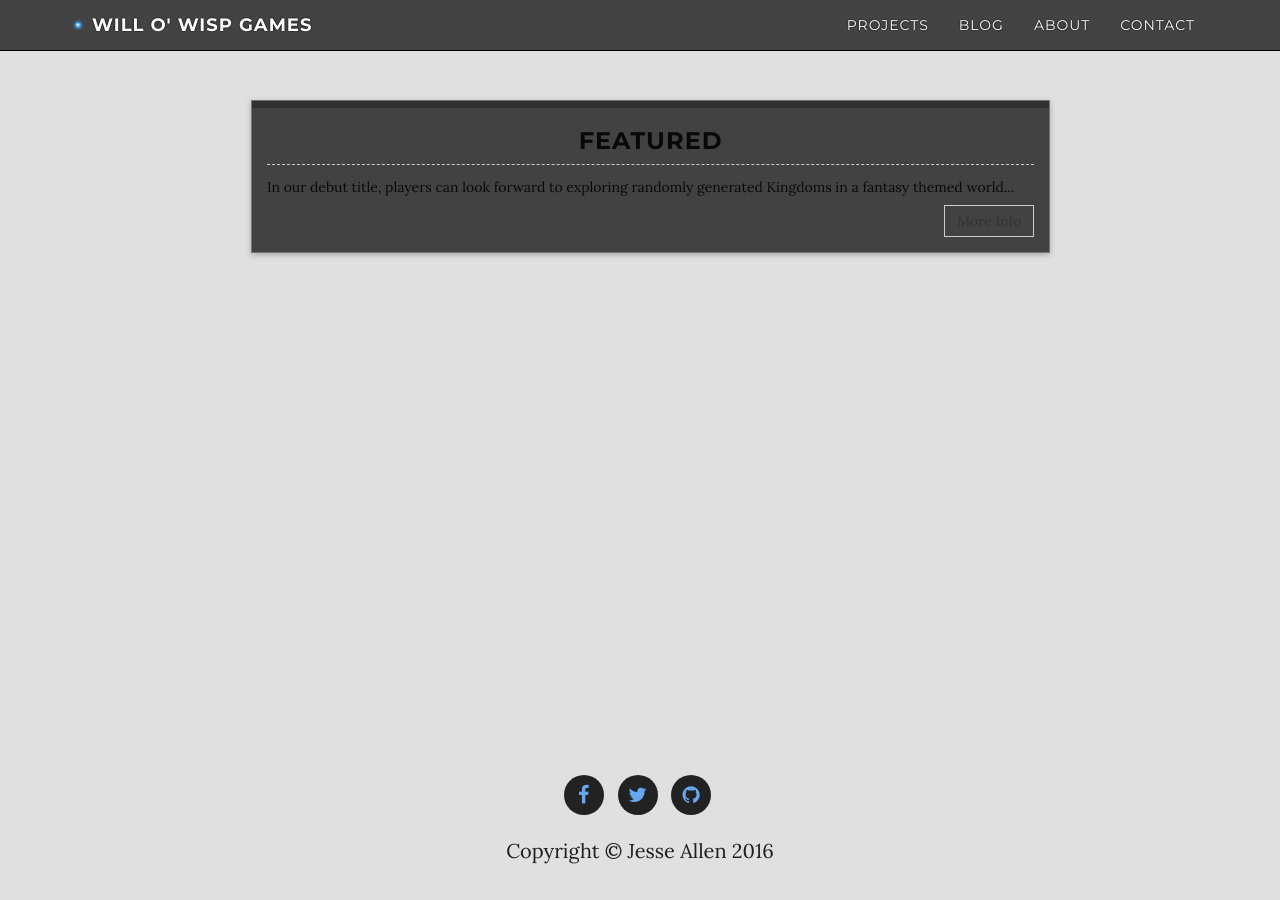
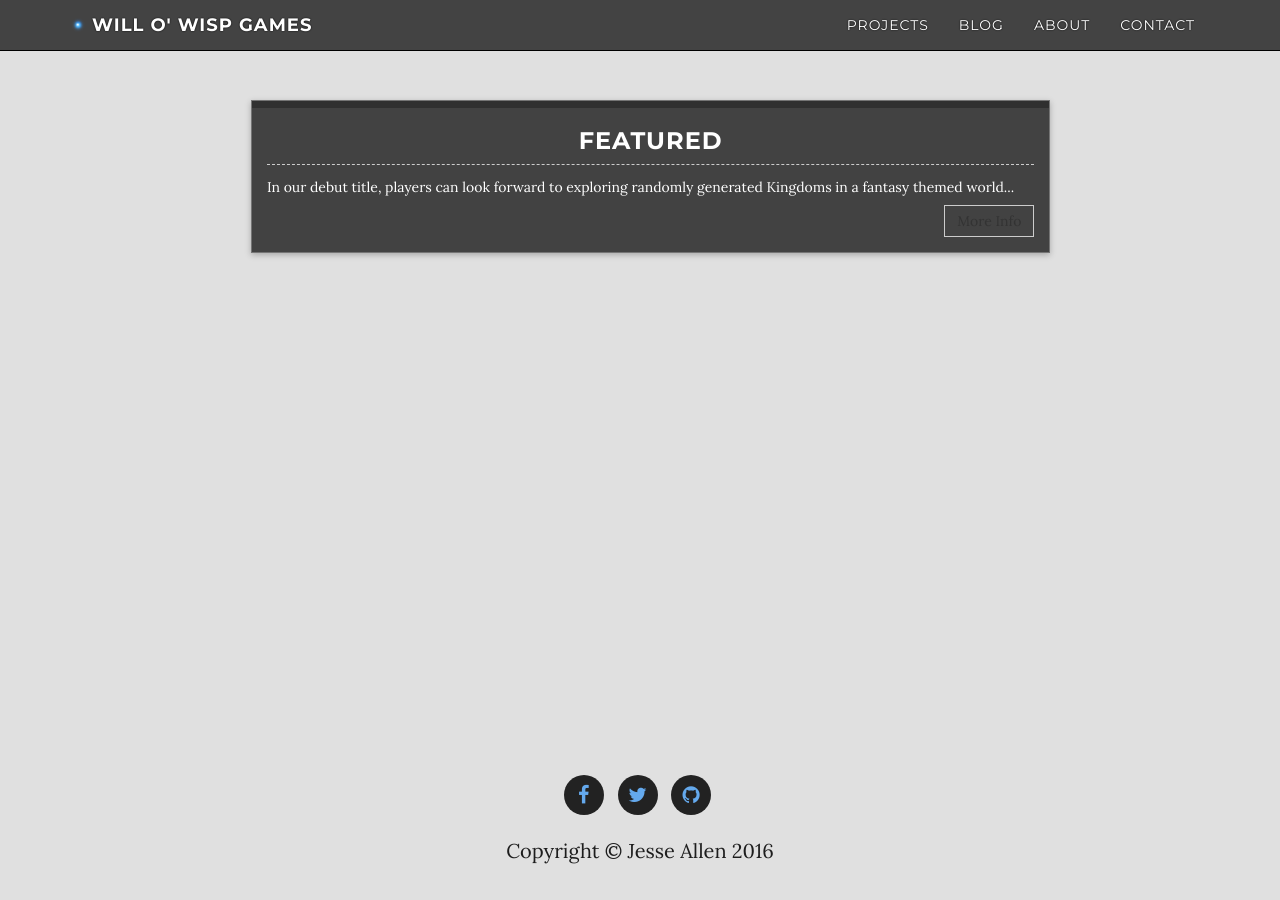
Before and after one commit to WilloWispGames/WilloWispGames.github.io, a Jekyll site: the page built from projects/index.html, in a window 1280 px wide. Built offline with Jekyll 4.4.1, drawn with Linux system fonts in a browser that asks for light colours; nearby versions of some CDN libraries.

Commit message:
Update pane.scss

```diff
--- a/css/pane.scss
+++ b/css/pane.scss
@@ -59,7 +59,6 @@
 .projectpane {
   position: relative;
   padding-top: 100px;
-  padding-bottom: 135px;
   width: 65%;
   margin: 0% 1.33 2.66% 1.33%;
   //float: left;
@@ -241,12 +240,14 @@
 }
 
 .subject .title {
+  color: $white;
   margin: 12px 0px;
   border-bottom: dashed 1px #ccc;
   padding-bottom: 10px;
 }
 
 .subject .content {
+  color: $white;
   text-align: left;
   margin-bottom: 8px;
 }
```
